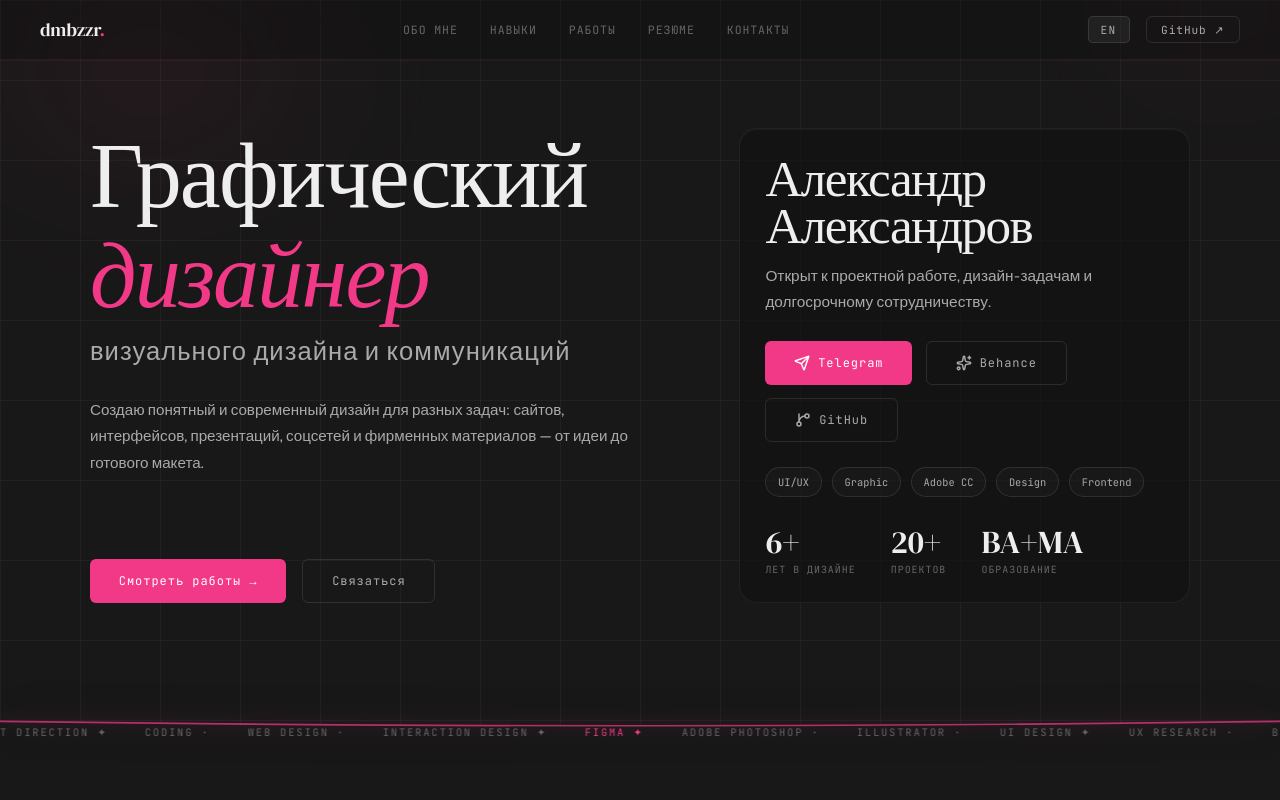
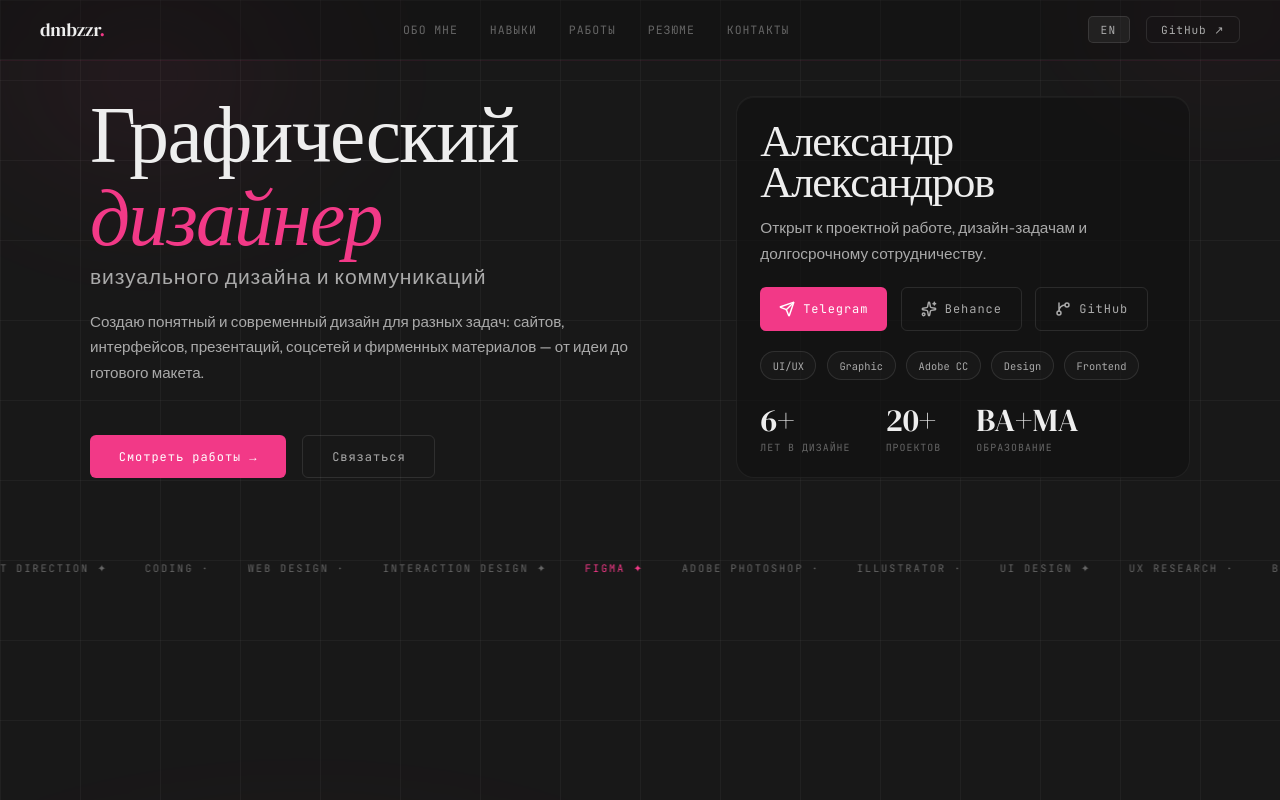
Before and after one commit to AREKKUZZERA/portfolio, a React (Vite) app: page / in a window 1280 px wide. Shown: the top 800 px of the page. Built offline with nearby package versions, Linux system fonts and the light colour scheme; no server answers.

Commit message:
fix(hero): separate marquee from curve

```diff
--- a/src/index.css
+++ b/src/index.css
@@ -500,6 +500,7 @@ input, textarea {
 
 .hero-section {
   min-height: 100vh;
+  min-height: 100svh;
   display: flex;
   align-items: flex-start;
   position: relative;
@@ -548,7 +549,7 @@ input, textarea {
   max-width: 1100px;
   margin: 0 auto;
   padding-top: 8rem;
-  padding-bottom: 3rem;
+  padding-bottom: clamp(10rem, 14vw, 12rem);
 }
 
 .hero-badge {
@@ -1301,6 +1302,7 @@ input, textarea {
   }
   .hero-shell {
     padding-top: 2rem !important;
+    padding-bottom: 7rem !important;
   }
   .hero-main-grid {
     grid-template-columns: 1fr !important;
@@ -1481,6 +1483,56 @@ input, textarea {
   }
 }
 
+@media (min-width: 1101px) and (max-height: 820px) {
+  .about-curve {
+    top: -72px;
+  }
+
+  .hero-shell {
+    padding-top: clamp(5.6rem, 12vh, 7rem);
+    padding-bottom: 11rem;
+  }
+
+  .hero-main-grid {
+    gap: 2rem;
+  }
+
+  .hero-title {
+    margin-bottom: 1.15rem;
+  }
+
+  .hero-title span:first-child,
+  .hero-title span:nth-child(2) {
+    font-size: clamp(4.9rem, 6.2vw, 5.7rem);
+    line-height: 0.98;
+  }
+
+  .hero-title span:last-child {
+    margin-top: 0.45rem;
+    font-size: clamp(1.05rem, 1.9vw, 1.32rem);
+    line-height: 1.35;
+  }
+
+  .hero-desc {
+    margin-bottom: 1.45rem;
+    line-height: 1.65;
+  }
+
+  .hero-side-card {
+    gap: 1.25rem;
+    padding: 1.45rem;
+  }
+
+  .hero-profile-name {
+    font-size: clamp(2.5rem, 3.5vw, 3.2rem);
+    margin-bottom: 0.75rem;
+  }
+
+  .hero-link-button {
+    padding: 0.82rem 1.18rem;
+  }
+}
+
 @media (max-width: 980px) {
   .hero-copy h1 span:first-child,
   .hero-copy h1 span:nth-child(2) {
--- a/src/lib/marquee.js
+++ b/src/lib/marquee.js
@@ -40,7 +40,8 @@ export function getMarqueeDuration(baseWidth) {
 
 export function getMarqueeViewportStyle() {
   return {
-    marginTop: '6rem',
+    marginTop: 'clamp(2.75rem, 7vh, 6rem)',
+    marginBottom: 'clamp(4rem, 10vh, 6rem)',
     paddingTop: '1.2rem',
     paddingBottom: '0.8rem',
     width: '100vw',
```
